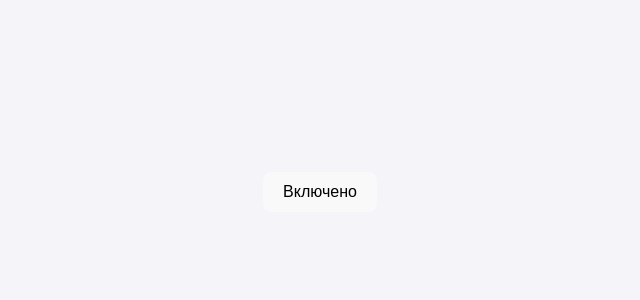
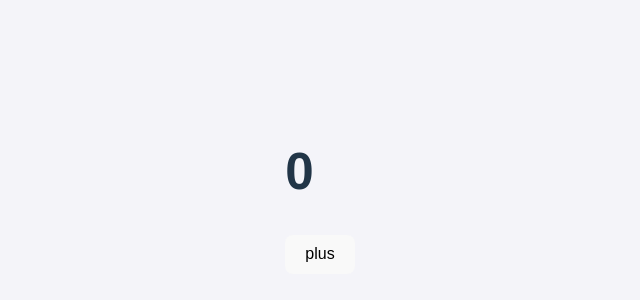
Before and after one commit to AzamatUzakov/reactFuul, a React (Vite) app in the folder vite-project/: page / in a window 1280 px wide. Shown: the part 208-508 px from the top of the page, without its empty margins (320-960 px from the left). Built offline with nearby package versions, Linux system fonts and the light colour scheme.

Commit message:
счетчик прибовление

```diff
--- a/vite-project/src/App.jsx
+++ b/vite-project/src/App.jsx
@@ -4,17 +4,17 @@ import './App.css'
 
 
 function App() {
-  const [onSelected, setOnSelected] = useState(true)
-  const on = () => {
-    setOnSelected(prev => !prev)
+  const [count, setCount] = useState(0)
+
+  const plus = () => {
+    setCount(count => count + 1)
   }
   return (
 
     <div>
 
-
-      <button onClick={() => on()}>{onSelected ? "Включено" : "Выключено"}</button>
-
+      <h1>{count}</h1>
+      <button onClick={() => plus()}>plus</button>
     </div>
   );
 }
```
